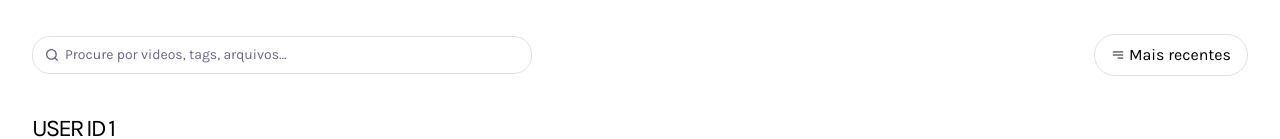
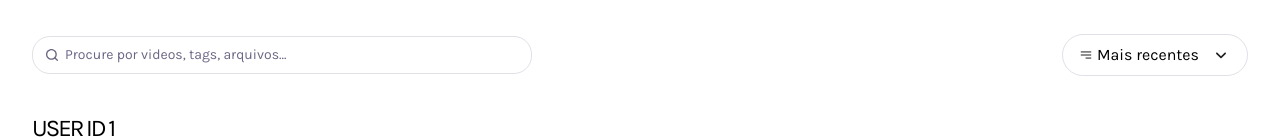
Before and after one commit to Gusthgomes/SnapCast, a Next.js app: page /profile/1 in a window 1280 px wide. Shown: the part 208-347 px from the top of the page. Built offline with nearby package versions, Linux system fonts and the light colour scheme.

Commit message:
feat: finished UI dropdown component

```diff
--- a/components/DropdownList.tsx
+++ b/components/DropdownList.tsx
@@ -20,8 +20,24 @@ const DropdownList = () => {
             />
             Mais recentes
           </figure>
+          <Image
+            src="/assets/icons/arrow-down.svg"
+            alt="arrow-down"
+            width={20}
+            height={20}
+          />
         </div>
       </div>
+
+      {isOpen && (
+        <ul className="dropdown">
+          {["mais recentes", "preferidos"].map((option) => (
+            <li key={option} className="list-item">
+              {option}
+            </li>
+          ))}
+        </ul>
+      )}
     </div>
   );
 };
```
